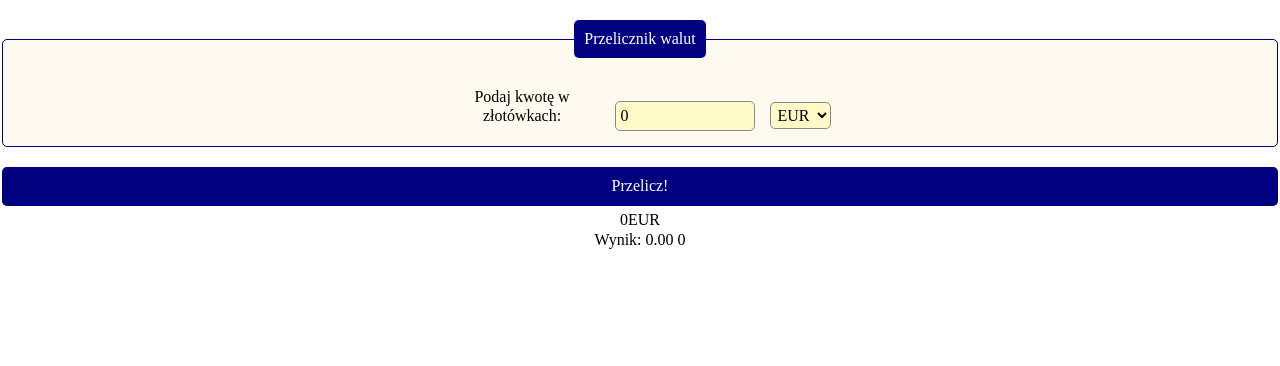
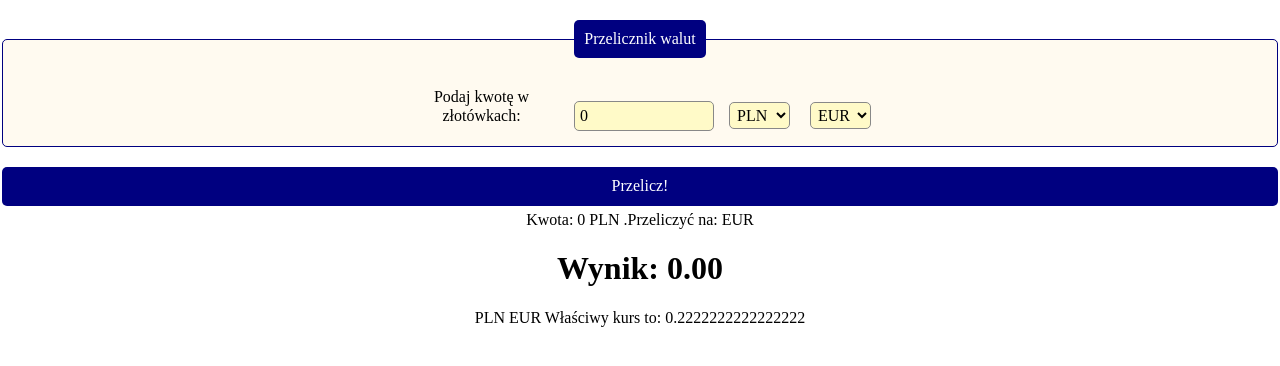
Before and after one commit to KamilStawik/currency-converter-react, a React (Create React App) app: page / in a window 1280 px wide. Shown: the top 366 px of the page. Built offline with nearby package versions, Linux system fonts and the light colour scheme.

Commit message:
currencyPairRatings array added with interactions

```diff
--- a/src/App.js
+++ b/src/App.js
@@ -5,36 +5,56 @@ import Form from './Form'
 function App() {
 
   const [amount, setAmount] = useState(0);
-  const [targetCurrency, setTargetCurrency] = useState(0);
+  const [baseCurrency, setBaseCurrency] = useState("PLN");
+  const [targetCurrency, setTargetCurrency] = useState("EUR");
+
+  const currencyPairRatings = [
+    { baseCurrency: "PLN", targetCurrency: "EUR", rating: 1 / 4.5 },
+    { baseCurrency: "EUR", targetCurrency: "PLN", rating: 4.5 },
+    { baseCurrency: "PLN", targetCurrency: "DOL", rating: 1 / 4 },
+    { baseCurrency: "DOL", targetCurrency: "PLN", rating: 4 },
+  ];
 
   const getNewAmountValue = (newAmountValue) => {
     setAmount(newAmountValue);
-    console.log(newAmountValue)
+    console.log(newAmountValue);
+  };
+
+  const getNewBasetCurrency = (newBaseCurrency) => {
+    setBaseCurrency(newBaseCurrency);
+    console.log(newBaseCurrency);
   };
 
   const getNewTargetCurrency = (newTargetCurrency) => {
     setTargetCurrency(newTargetCurrency);
-    console.log(newTargetCurrency)
+    console.log(newTargetCurrency);
   };
 
+  const selectProperRating = (currencyPairRating) => (currencyPairRating.baseCurrency === baseCurrency && currencyPairRating.targetCurrency === targetCurrency);
 
+  const properRating = currencyPairRatings.filter(selectProperRating);
 
   const calculateCurrency = () => {
-    return (+amount / 4.5).toFixed(2);
+
+    return (+amount * properRating[0].rating).toFixed(2);
+
   };
-
-
-
 
   return (
 
     <div className="App">
 
-      <Form getNewAmountValue={getNewAmountValue} getNewTargetCurrency={getNewTargetCurrency} />
+      <Form getNewAmountValue={getNewAmountValue} getNewTargetCurrency={getNewTargetCurrency} getNewBaseCurrency={getNewBasetCurrency} />
 
-      <span>Wynik: </span>
-      <span>{calculateCurrency()} </span>
-      <span>{targetCurrency}</span>
+
+      <h1>Wynik: {calculateCurrency()}</h1>
+
+      <p>
+        <span>{baseCurrency} </span>
+        <span>{targetCurrency} </span>
+        <span>Właściwy kurs to: {properRating[0].rating} </span>
+      </p>
+
 
     </div>
   );
--- a/src/Form/index.js
+++ b/src/Form/index.js
@@ -1,14 +1,16 @@
 import React, { useState } from "react";
 import "./style.css";
 
-const Form = ({ getNewAmountValue, getNewTargetCurrency }) => {
+const Form = ({ getNewAmountValue, getNewTargetCurrency, getNewBaseCurrency }) => {
 
     const [newAmountValue, setNewAmountValue] = useState(0);
+    const [newBaseCurrency, setNewBaseCurrency] = useState("PLN");
     const [newTargetCurrency, setNewTargetCurrency] = useState("EUR");
 
     const onFormSubmit = (event) => {
         event.preventDefault();
         getNewAmountValue(newAmountValue);
+        getNewBaseCurrency(newBaseCurrency);
         getNewTargetCurrency(newTargetCurrency);
         setNewAmountValue(0);
     };
@@ -36,21 +38,40 @@ const Form = ({ getNewAmountValue, getNewTargetCurrency }) => {
                 <label>
                     <select
                         className="form__selectField"
-                        value={newTargetCurrency}
-                        onChange={({ target }) => setNewTargetCurrency(target.value)}
-                        name="resultCurrency"
+                        value={newBaseCurrency}
+                        onChange={({ target }) => setNewBaseCurrency(target.value)}
                         required
                     >
+                        <option value="PLN" >PLN</option>
                         <option value="EUR" >EUR</option>
                         <option value="USD" >USD</option>
                     </select>
                 </label>
+
+
+                <label>
+                    <select
+                        className="form__selectField"
+                        value={newTargetCurrency}
+                        onChange={({ target }) => setNewTargetCurrency(target.value)}
+                        required
+                    >
+                        <option value="PLN" >PLN</option>
+                        <option value="EUR" >EUR</option>
+                        <option value="USD" >USD</option>
+
+                    </select>
+                </label>
+
+
+
             </fieldset>
 
             <button className="form__button">Przelicz!</button>
 
-            <span>{newAmountValue}</span>
-            <span>{newTargetCurrency}</span>
+            <span>Kwota: {newAmountValue} </span>
+            <span>{newBaseCurrency} .</span>
+            <span>Przeliczyć na: {newTargetCurrency}</span>
 
         </form>
     )
```
